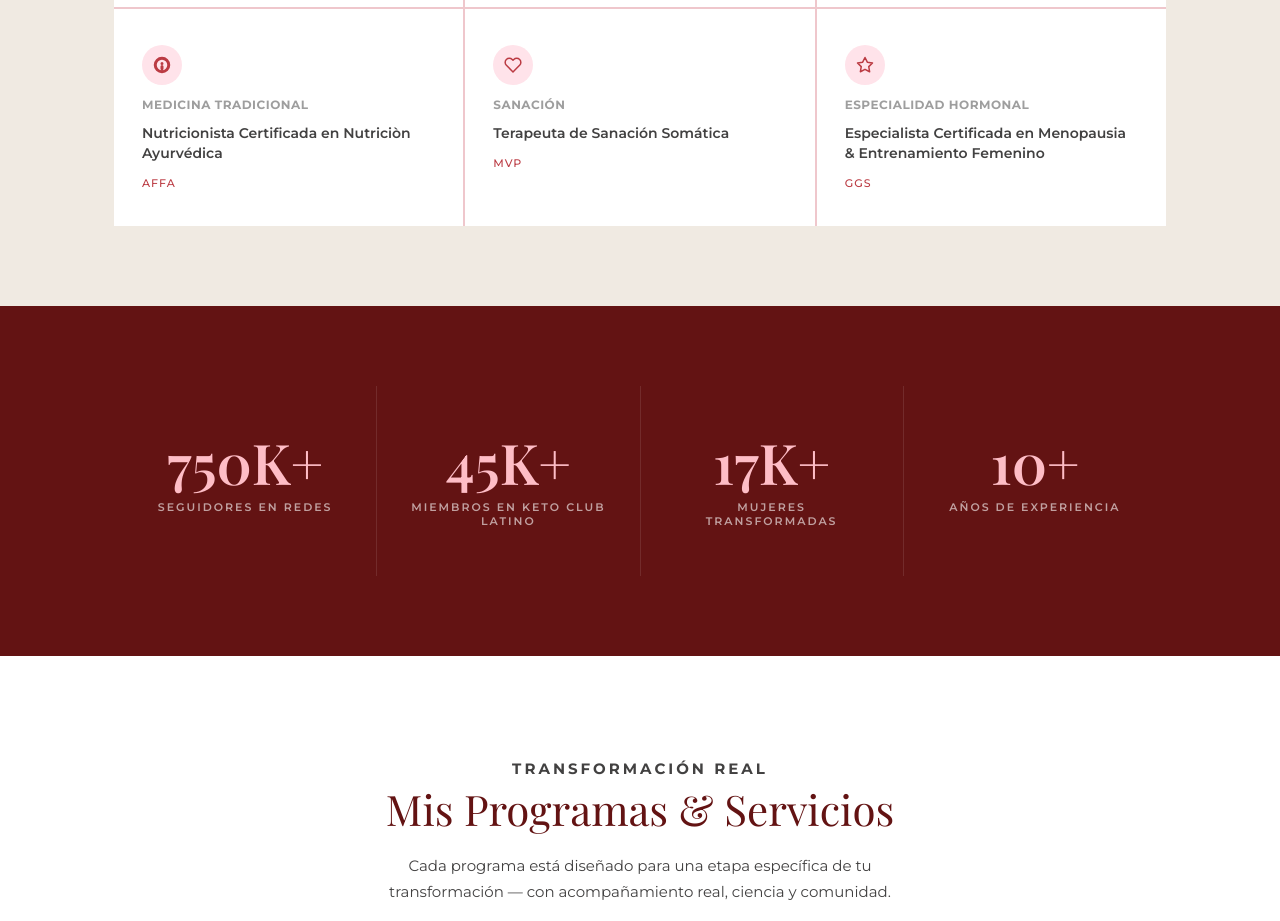
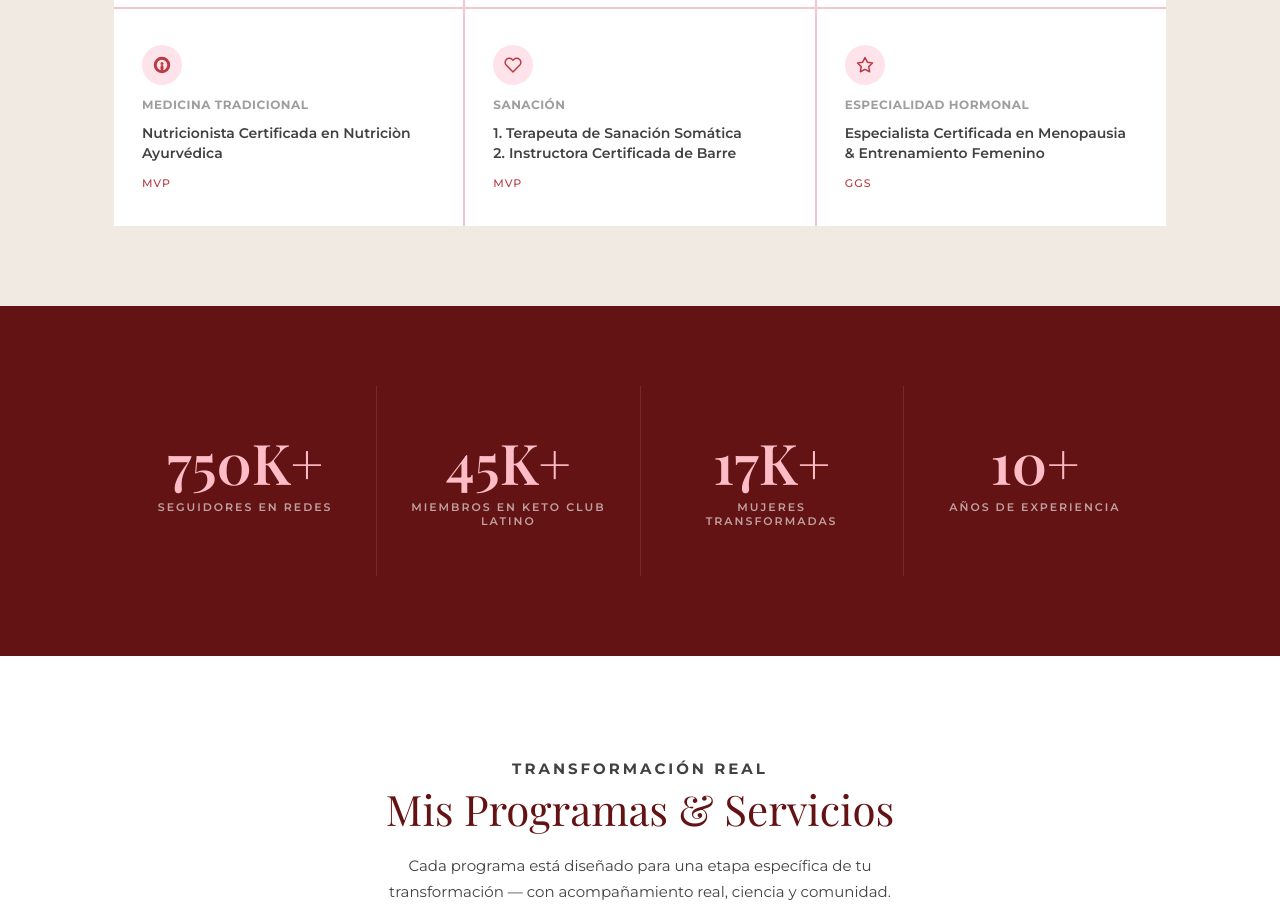
Before and after one commit to jmag1970/myriammagda.com, a plain HTML site: page index.html in a window 1280 px wide. Shown: the part 2880-3801 px from the top of the page. Drawn offline with nearby package versions, Linux system fonts and the light colour scheme; a web font is replaced by a local one.

Commit message:
Update index.html

```diff
--- a/index.html
+++ b/index.html
@@ -1295,14 +1295,14 @@
           </div>
           <div class="cred-card-body">Medicina Tradicional</div>
           <div class="cred-card-title">Nutricionista Certificada en Nutriciòn Ayurvédica</div>
-          <div class="cred-card-org">AFFA</div>
+          <div class="cred-card-org">MVP</div>
         </div>
         <div class="cred-card reveal reveal-delay-1">
           <div class="cred-card-icon">
             <svg width="18" height="18" viewBox="0 0 24 24" fill="none" stroke="#bb3b43" stroke-width="2" stroke-linecap="round" stroke-linejoin="round"><path d="M20.84 4.61a5.5 5.5 0 0 0-7.78 0L12 5.67l-1.06-1.06a5.5 5.5 0 0 0-7.78 7.78l1.06 1.06L12 21.23l7.78-7.78 1.06-1.06a5.5 5.5 0 0 0 0-7.78z"/></svg>
           </div>
           <div class="cred-card-body">Sanación</div>
-          <div class="cred-card-title">Terapeuta de Sanación Somática</div>
+          <div class="cred-card-title">1. Terapeuta de Sanación Somática<br>2. Instructora Certificada de Barre</div>
           <div class="cred-card-org">MVP</div>
         </div>
         <div class="cred-card reveal reveal-delay-2">
```
